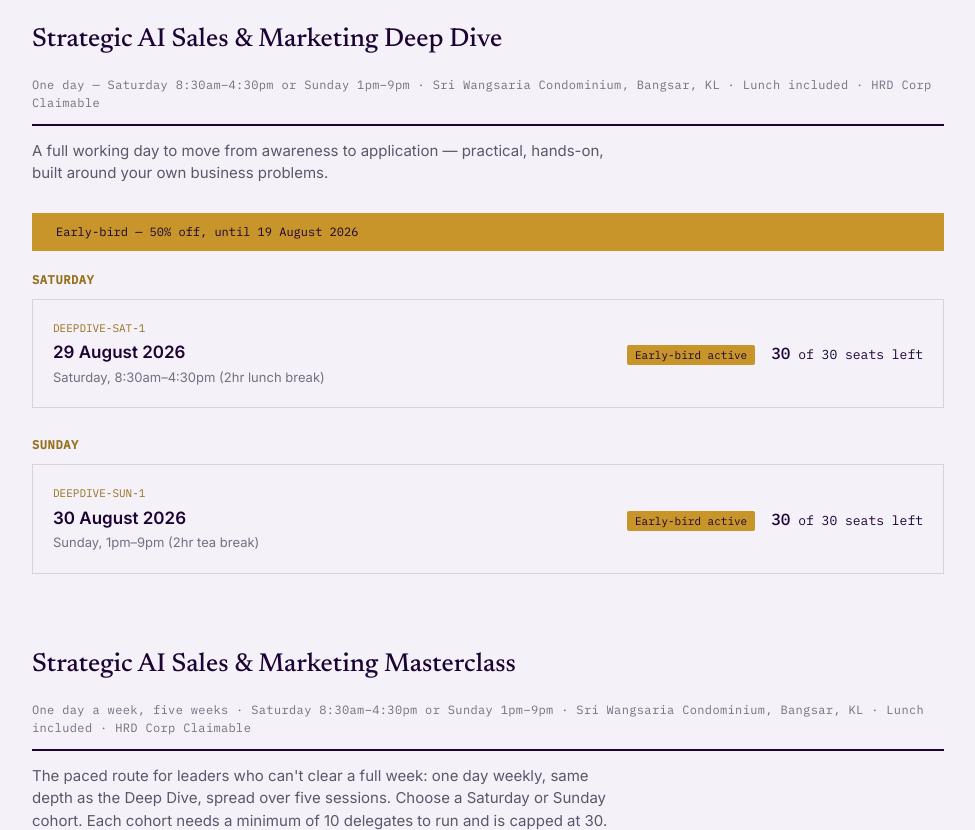
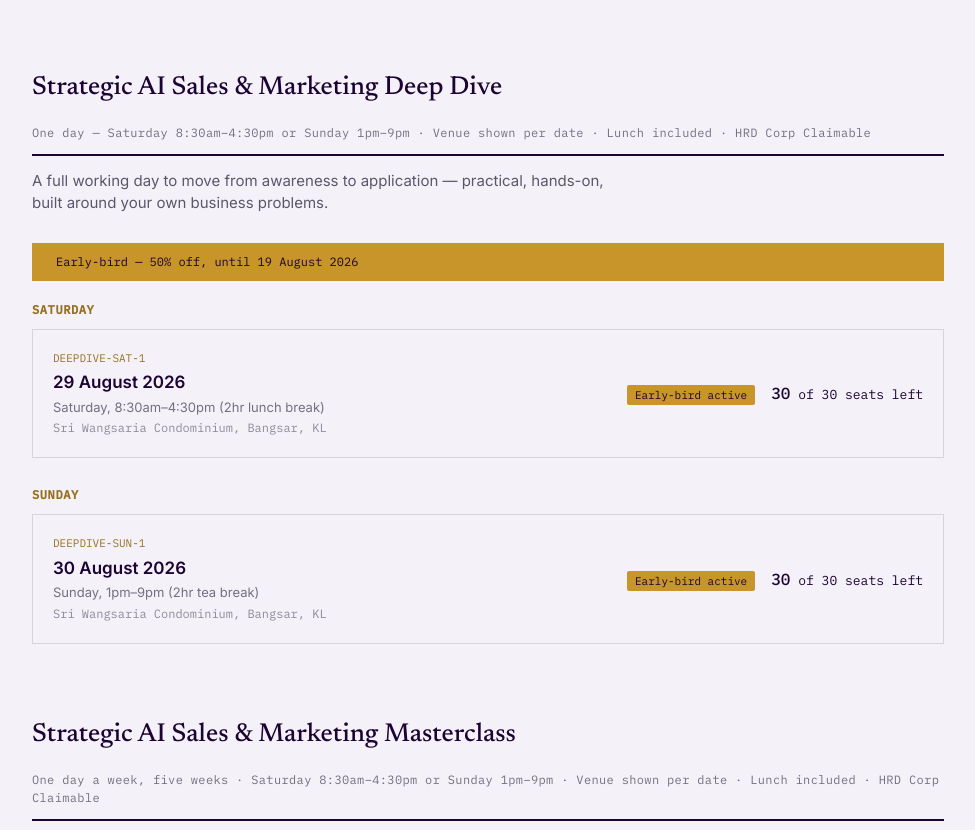
Before and after one commit to IanMacAndrew/woowoo-world-booking, a website: page public/index.html in a window 1280 px wide. Shown: the part 1099-1929 px from the top of the page, without its empty margins (152-1127 px from the left). Drawn offline with Linux system fonts and the light colour scheme; no server answers.

Commit message:
Make venue a per-cohort field, not a single global assumption
Adds the mechanism needed for the planned Tuesday/Thursday top-up
events at M Resort & Hotel Kuala Lumpur: venue now lives on each
cohort (defaulted to Sri Wangsaria for the existing weekend cohorts)
instead of being hardcoded as one fixed location across the site,
confirmation email, ops notification, delegate-form-link email, and
invoice PDF. Cohort tiles and the booking panel now show venue per
date. Static hero/programme-meta copy softened since venue can now
vary by session.

Opening a weekday top-up going forward is just adding a new cohort
entry to cohorts.json with venue set to M Resort & Hotel Kuala
Lumpur — no code changes needed.

```diff
--- a/cohorts.json
+++ b/cohorts.json
@@ -3,43 +3,89 @@
   "currency": "myr",
   "maxSeats": 30,
   "seatTiers": [
-    { "min": 20, "max": 30, "discount": 0.20, "label": "20-30 delegates — 20% off" },
-    { "min": 10, "max": 19, "discount": 0.15, "label": "10-19 delegates — 15% off" },
-    { "min": 5, "max": 9, "discount": 0.10, "label": "5-9 delegates — 10% off" },
-    { "min": 2, "max": 4, "discount": 0.05, "label": "2-4 delegates — 5% off" },
-    { "min": 1, "max": 1, "discount": 0, "label": "" }
+    {
+      "min": 20,
+      "max": 30,
+      "discount": 0.2,
+      "label": "20-30 delegates — 20% off"
+    },
+    {
+      "min": 10,
+      "max": 19,
+      "discount": 0.15,
+      "label": "10-19 delegates — 15% off"
+    },
+    {
+      "min": 5,
+      "max": 9,
+      "discount": 0.1,
+      "label": "5-9 delegates — 10% off"
+    },
+    {
+      "min": 2,
+      "max": 4,
+      "discount": 0.05,
+      "label": "2-4 delegates — 5% off"
+    },
+    {
+      "min": 1,
+      "max": 1,
+      "discount": 0,
+      "label": ""
+    }
   ],
   "commissionTiers": [
-    { "min": 1, "max": 5, "rate": 0.10 },
-    { "min": 6, "max": 14, "rate": 0.15 },
-    { "min": 15, "max": 999999, "rate": 0.20 }
+    {
+      "min": 1,
+      "max": 5,
+      "rate": 0.1
+    },
+    {
+      "min": 6,
+      "max": 14,
+      "rate": 0.15
+    },
+    {
+      "min": 15,
+      "max": 999999,
+      "rate": 0.2
+    }
   ],
   "commissionOverageThreshold": 30,
   "commissionOverageBonus": 0.05,
-  "commissionEarlyBirdBonus": 0.10,
+  "commissionEarlyBirdBonus": 0.1,
   "commissionRateCap": 0.25,
   "commissionSeedingFeePerDelegate": 5000,
   "commissionWindowDaysBeforeEvent": 10,
   "commissionMinEventAttendance": 10,
   "bookingProtectionFeeRate": 0.08,
-  "tokenBonusRate": 1.10,
+  "tokenBonusRate": 1.1,
   "heavilyDiscountedThreshold": 0.5,
   "standardCancellationWindowHours": 72,
   "programmes": {
     "masterclass-cohort1": {
       "basePrice": 1000000,
       "earlyBirdDiscount": 0.5,
-      "earlyBirdWindow": { "start": "2026-08-08", "end": "2026-08-26" }
+      "earlyBirdWindow": {
+        "start": "2026-08-08",
+        "end": "2026-08-26"
+      }
     },
     "masterclass-cohort2": {
       "basePrice": 1000000,
       "earlyBirdDiscount": 0.5,
-      "earlyBirdWindow": { "start": "2026-08-08", "end": "2026-09-30" }
+      "earlyBirdWindow": {
+        "start": "2026-08-08",
+        "end": "2026-09-30"
+      }
     },
     "deepdive": {
       "basePrice": 175000,
       "earlyBirdDiscount": 0.5,
-      "earlyBirdWindow": { "start": "2026-01-01", "end": "2026-08-19" }
+      "earlyBirdWindow": {
+        "start": "2026-01-01",
+        "end": "2026-08-19"
+      }
     }
   },
   "cohorts": [
@@ -48,60 +94,94 @@
       "programme": "masterclass-cohort1",
       "programmeName": "Strategic AI Sales & Marketing Masterclass",
       "track": "saturday",
-      "trackLabel": "Saturdays, 8:30am\u20134:30pm (2hr lunch break)",
-      "label": "5 Sep \u2013 3 Oct 2026",
-      "sessionDates": ["2026-09-05", "2026-09-12", "2026-09-19", "2026-09-26", "2026-10-03"],
-      "startDate": "2026-09-05"
+      "trackLabel": "Saturdays, 8:30am–4:30pm (2hr lunch break)",
+      "label": "5 Sep – 3 Oct 2026",
+      "sessionDates": [
+        "2026-09-05",
+        "2026-09-12",
+        "2026-09-19",
+        "2026-09-26",
+        "2026-10-03"
+      ],
+      "startDate": "2026-09-05",
+      "venue": "Sri Wangsaria Condominium, Bangsar, KL"
     },
     {
       "id": "masterclass-c1-sun",
       "programme": "masterclass-cohort1",
       "programmeName": "Strategic AI Sales & Marketing Masterclass",
       "track": "sunday",
-      "trackLabel": "Sundays, 1pm\u20139pm (2hr tea break)",
-      "label": "6 Sep \u2013 4 Oct 2026",
-      "sessionDates": ["2026-09-06", "2026-09-13", "2026-09-20", "2026-09-27", "2026-10-04"],
-      "startDate": "2026-09-06"
+      "trackLabel": "Sundays, 1pm–9pm (2hr tea break)",
+      "label": "6 Sep – 4 Oct 2026",
+      "sessionDates": [
+        "2026-09-06",
+        "2026-09-13",
+        "2026-09-20",
+        "2026-09-27",
+        "2026-10-04"
+      ],
+      "startDate": "2026-09-06",
+      "venue": "Sri Wangsaria Condominium, Bangsar, KL"
     },
     {
       "id": "masterclass-c2-sat",
       "programme": "masterclass-cohort2",
       "programmeName": "Strategic AI Sales & Marketing Masterclass",
       "track": "saturday",
-      "trackLabel": "Saturdays, 8:30am\u20134:30pm (2hr lunch break)",
-      "label": "10 Oct \u2013 7 Nov 2026",
-      "sessionDates": ["2026-10-10", "2026-10-17", "2026-10-24", "2026-10-31", "2026-11-07"],
-      "startDate": "2026-10-10"
+      "trackLabel": "Saturdays, 8:30am–4:30pm (2hr lunch break)",
+      "label": "10 Oct – 7 Nov 2026",
+      "sessionDates": [
+        "2026-10-10",
+        "2026-10-17",
+        "2026-10-24",
+        "2026-10-31",
+        "2026-11-07"
+      ],
+      "startDate": "2026-10-10",
+      "venue": "Sri Wangsaria Condominium, Bangsar, KL"
     },
     {
       "id": "masterclass-c2-sun",
       "programme": "masterclass-cohort2",
       "programmeName": "Strategic AI Sales & Marketing Masterclass",
       "track": "sunday",
-      "trackLabel": "Sundays, 1pm\u20139pm (2hr tea break)",
-      "label": "11 Oct \u2013 8 Nov 2026",
-      "sessionDates": ["2026-10-11", "2026-10-18", "2026-10-25", "2026-11-01", "2026-11-08"],
-      "startDate": "2026-10-11"
+      "trackLabel": "Sundays, 1pm–9pm (2hr tea break)",
+      "label": "11 Oct – 8 Nov 2026",
+      "sessionDates": [
+        "2026-10-11",
+        "2026-10-18",
+        "2026-10-25",
+        "2026-11-01",
+        "2026-11-08"
+      ],
+      "startDate": "2026-10-11",
+      "venue": "Sri Wangsaria Condominium, Bangsar, KL"
     },
     {
       "id": "deepdive-sat-1",
       "programme": "deepdive",
       "programmeName": "Strategic AI Sales & Marketing Deep Dive",
       "track": "saturday",
-      "trackLabel": "Saturday, 8:30am\u20134:30pm (2hr lunch break)",
+      "trackLabel": "Saturday, 8:30am–4:30pm (2hr lunch break)",
       "label": "29 August 2026",
-      "sessionDates": ["2026-08-29"],
-      "startDate": "2026-08-29"
+      "sessionDates": [
+        "2026-08-29"
+      ],
+      "startDate": "2026-08-29",
+      "venue": "Sri Wangsaria Condominium, Bangsar, KL"
     },
     {
       "id": "deepdive-sun-1",
       "programme": "deepdive",
       "programmeName": "Strategic AI Sales & Marketing Deep Dive",
       "track": "sunday",
-      "trackLabel": "Sunday, 1pm\u20139pm (2hr tea break)",
+      "trackLabel": "Sunday, 1pm–9pm (2hr tea break)",
       "label": "30 August 2026",
-      "sessionDates": ["2026-08-30"],
-      "startDate": "2026-08-30"
+      "sessionDates": [
+        "2026-08-30"
+      ],
+      "startDate": "2026-08-30",
+      "venue": "Sri Wangsaria Condominium, Bangsar, KL"
     }
   ]
 }
--- a/netlify/functions/_email.js
+++ b/netlify/functions/_email.js
@@ -48,6 +48,7 @@ async function sendConfirmationEmail({ contactEmail, cohort, delegates, pricing,
     <div style="font-family:sans-serif;color:#1C0333;">
       <h2>Booking confirmed</h2>
       <p>Your registration for <strong>${cohort.programmeName}</strong> (${cohort.label}) is confirmed.</p>
+      <p>Venue: ${cohort.venue}</p>
       <h3>Delegates</h3>
       ${delegateRosterHtml(delegates)}
       <p style="margin-top:16px;">Total paid: <strong>RM ${((pricing.grandTotal ?? pricing.total) / 100).toLocaleString('en-MY', { minimumFractionDigits: 2 })}</strong>${pricing.bookingProtectionSelected ? ' <span style="color:#746F82;font-size:12px;">(includes non-refundable Booking Protection)</span>' : ''}</p>
@@ -81,6 +82,7 @@ async function sendOpsNotification({ cohort, delegates, pricing, contactEmail, b
     <div style="font-family:sans-serif;color:#1C0333;">
       <h2>New paid booking</h2>
       <p><strong>${cohort.programmeName}</strong> — ${cohort.label}</p>
+      <p>Venue: ${cohort.venue}</p>
       <p>Booking contact: ${contactEmail}</p>
       <h3>Delegates</h3>
       ${delegateRosterHtml(delegates)}
@@ -102,6 +104,7 @@ async function sendDelegateFormLinkEmail({ contactEmail, contactName, cohort, se
     <div style="font-family:sans-serif;color:#1C0333;">
       <h2>Payment received — one more step</h2>
       <p>Hi ${contactName || 'there'}, thanks for booking <strong>${cohort.programmeName}</strong> (${cohort.label}).</p>
+      <p>Venue: ${cohort.venue}</p>
       <p>We just need the details of the ${seatCount} delegate${seatCount === 1 ? '' : 's'} attending. Please note this training is intended for <strong>C-Suite and division/department heads</strong>.</p>
       <p style="margin:24px 0;"><a href="${formUrl}" style="background:#C79529;color:#1C0333;padding:12px 20px;text-decoration:none;font-weight:bold;border-radius:4px;">Add delegate details</a></p>
       <p style="color:#746F82;font-size:12px;">This link is unique to your booking — please don't forward it. Your HRD Corp-claimable receipt will follow once delegate details are submitted.</p>
--- a/netlify/functions/_invoice.js
+++ b/netlify/functions/_invoice.js
@@ -43,7 +43,8 @@ async function generateInvoicePdf({ bookingId, cohort, delegates, pricing, conta
   draw(`Billed to: ${contactEmail}`, { size: 10, gap: 20 });
 
   draw(`Programme: ${cohort.programmeName}`, { size: 11, bold: true, gap: 16 });
-  draw(`Cohort: ${cohort.label}${cohort.trackLabel ? ' · ' + cohort.trackLabel : ''}`, { size: 10, gap: 20 });
+  draw(`Cohort: ${cohort.label}${cohort.trackLabel ? ' · ' + cohort.trackLabel : ''}`, { size: 10, gap: 16 });
+  draw(`Venue: ${cohort.venue}`, { size: 10, gap: 20 });
 
   draw('Delegates', { size: 11, bold: true, gap: 16 });
   draw('Name', { x: left, size: 9, color: grey });
--- a/public/index.html
+++ b/public/index.html
@@ -218,6 +218,7 @@
   .cohort.selected .cohort-id{color:var(--brass);}
   .cohort-dates{font-size:17px; font-weight:600;}
   .cohort-track{font-size:13px; color:#746F82; margin-top:2px;}
+  .cohort-venue{font-size:12px; color:#8F8A9C; margin-top:2px; font-family:'IBM Plex Mono',monospace;}
   .seat-count{
     font-family:'IBM Plex Mono',monospace;
     font-size:13px;
@@ -410,7 +411,7 @@
 <header>
   <div class="eyebrow">WooWoo World · AI Strategy &amp; Implementation Practice</div>
   <h1>Strategic AI Transformation, for the people who have to answer for it.</h1>
-  <p>Four ways in, one shared standard: a short briefing to align a room, a one-day deep dive to build momentum, a paced masterclass for leaders who can't clear a full week, or an intensive bootcamp for teams who can. All HRD Corp claimable, all run at Sri Wangsaria Condominium, Bangsar, KL, with lunch at the restaurant included.</p>
+  <p>Four ways in, one shared standard: a short briefing to align a room, a one-day deep dive to build momentum, a paced masterclass for leaders who can't clear a full week, or an intensive bootcamp for teams who can. All HRD Corp claimable. Weekend sessions run at Sri Wangsaria Condominium, Bangsar, KL; occasional weekday sessions run at M Resort &amp; Hotel Kuala Lumpur — venue is shown against each date below, with lunch included either way.</p>
   <div class="format-nav">
     <a href="#briefing">Briefing</a>
     <a href="#deepdive">1-Day Deep Dive</a>
@@ -446,7 +447,7 @@
   <section class="programme" id="deepdive">
     <div class="programme-head">
       <h2>Strategic AI Sales & Marketing Deep Dive</h2>
-      <div class="programme-meta">One day — Saturday 8:30am–4:30pm or Sunday 1pm–9pm · Sri Wangsaria Condominium, Bangsar, KL · Lunch included · HRD Corp Claimable</div>
+      <div class="programme-meta">One day — Saturday 8:30am–4:30pm or Sunday 1pm–9pm · Venue shown per date · Lunch included · HRD Corp Claimable</div>
     </div>
     <p class="programme-desc">A full working day to move from awareness to application — practical, hands-on, built around your own business problems.</p>
 
@@ -465,7 +466,7 @@
   <section class="programme" id="masterclass">
     <div class="programme-head">
       <h2>Strategic AI Sales & Marketing Masterclass</h2>
-      <div class="programme-meta">One day a week, five weeks · Saturday 8:30am–4:30pm or Sunday 1pm–9pm · Sri Wangsaria Condominium, Bangsar, KL · Lunch included · HRD Corp Claimable</div>
+      <div class="programme-meta">One day a week, five weeks · Saturday 8:30am–4:30pm or Sunday 1pm–9pm · Venue shown per date · Lunch included · HRD Corp Claimable</div>
     </div>
     <p class="programme-desc">The paced route for leaders who can't clear a full week: one day weekly, same depth as the Deep Dive, spread over five sessions. Choose a Saturday or Sunday cohort. Each cohort needs a minimum of 10 delegates to run and is capped at 30.</p>
 
@@ -662,6 +663,7 @@ function renderCohortList(programme, elId, track){
         <span class="cohort-id">${c.id.toUpperCase()}</span>
         <div class="cohort-dates">${c.label}</div>
         <div class="cohort-track">${c.trackLabel}</div>
+        <div class="cohort-venue">${c.venue || state.rules.venue}</div>
       </div>
       <div>${earlyBirdActiveFor(programme) ? `<span class="earlybird-tag">Early-bird active</span>` : ''}</div>
       <div class="seat-count"><span class="num">${seatInfo.remaining}</span> of ${state.rules.maxSeats} seats left</div>
@@ -678,7 +680,7 @@ function selectCohort(id){
   renderAllCohortLists();
   const c = state.cohorts.find(x => x.id === id);
   document.getElementById('panel-title').textContent = `Book — ${c.programmeName}`;
-  document.getElementById('panel-sub').textContent = `${c.label} · ${c.trackLabel}`;
+  document.getElementById('panel-sub').textContent = `${c.label} · ${c.trackLabel} · ${c.venue || state.rules.venue}`;
   document.getElementById('booking-panel').classList.add('open');
   document.getElementById('booking-panel').scrollIntoView({ behavior:'smooth', block:'start' });
   document.getElementById('protection-toggle').checked = false;
```
Also changed, not shown: public/cohorts.json (+115 -35 lines).
